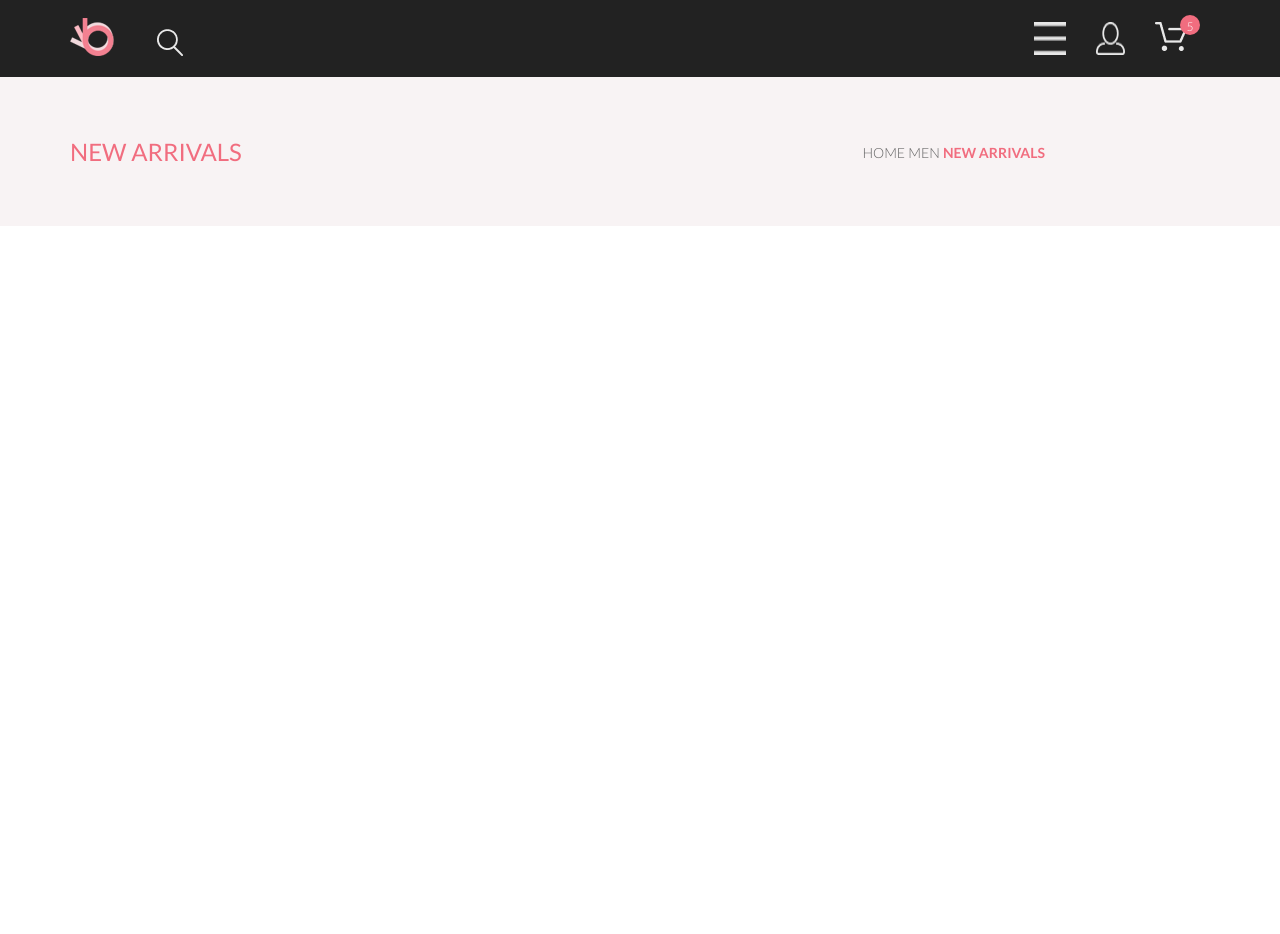
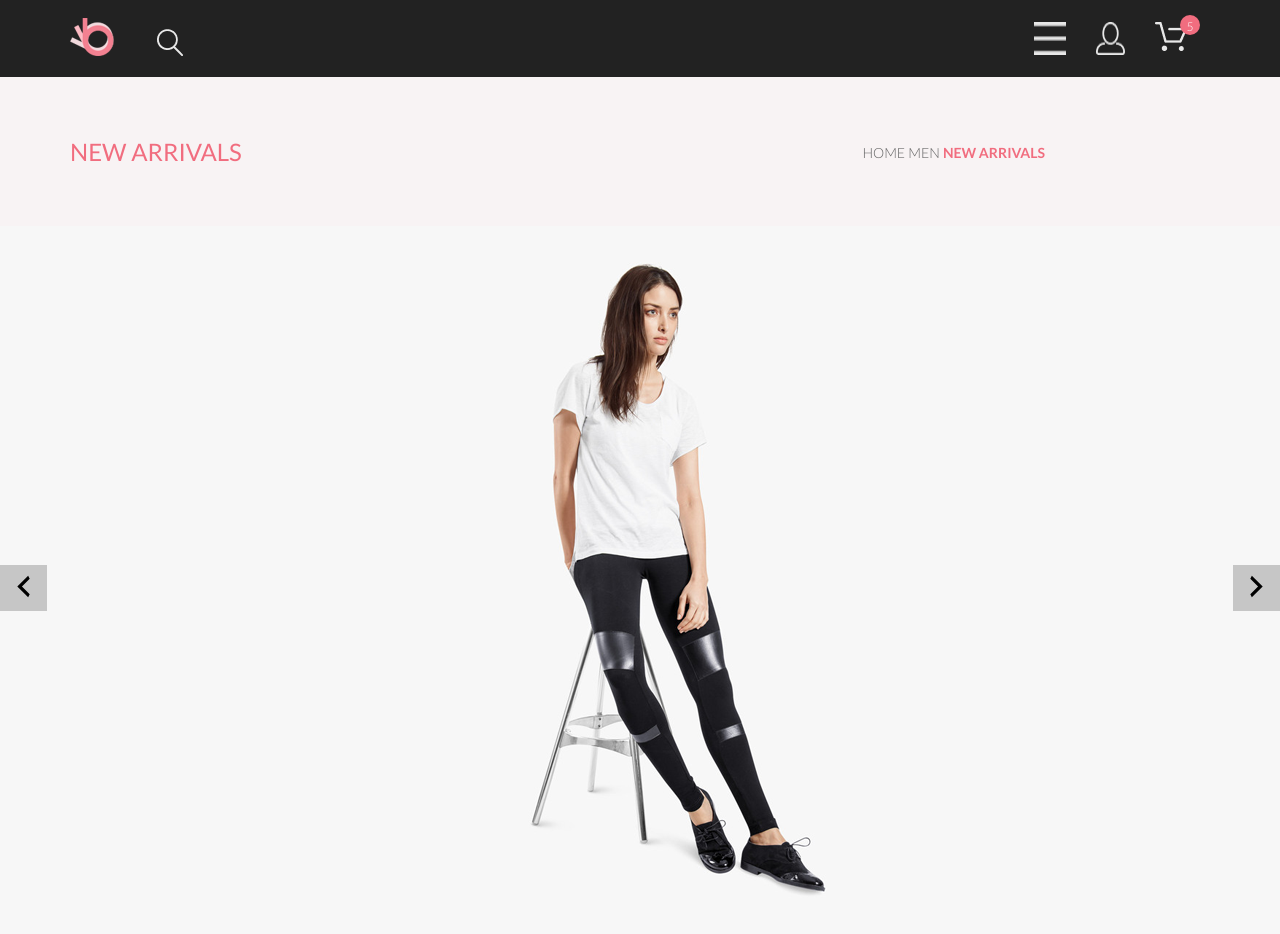
Before and after one commit to dmNikulin/up_html_css, a plain HTML site: page catalog.html in a window 1280 px wide. Before the commit the page ends 800 px from the top, so only its background shows below. Drawn offline with Linux system fonts and the light colour scheme.

Commit message:
main-block

```diff
--- a/catalog.html
+++ b/catalog.html
@@ -89,6 +89,18 @@
             </div>
         </div>
 
+        <section class="main">
+            <div class="gallery-carousel">
+                <div class="gallery-carousel__back"><svg width="13" height="23" viewBox="0 0 13 23" fill="none" xmlns="http://www.w3.org/2000/svg">
+                    <path class="gallery-carousel__icon-back" d="M12.6998 3.7499L4.9498 11.4999L12.6998 19.2499L11.1498 22.3499L0.299805 11.4999L11.1498 0.649902L12.6998 3.7499Z" fill="none"/>
+                    </svg></div>
+                <img src="img/womanFirstblock.png" alt="#" class="gallery-carousel__image">
+                <div class="gallery-carousel__next"><svg width="13" height="23" viewBox="0 0 13 23" fill="none" xmlns="http://www.w3.org/2000/svg">
+                    <path class="gallery-carousel__icon-next" d="M0.299805 19.2499L8.0498 11.4999L0.299805 3.7499L1.8498 0.649902L12.6998 11.4999L1.8498 22.3499L0.299805 19.2499Z" fill="none"/>
+                    </svg></div>
+            </div>
+        </section>
+
 
         <script src="scripts/script.js"></script>
 </body>
--- a/styles/catalog-style.scss
+++ b/styles/catalog-style.scss
@@ -165,3 +165,37 @@ img {
     line-height: 17px;
     color: #6F6E6E;
 }
+
+.main {
+    background: #F7F7F7;
+    width: 100%;
+    height: 770px;
+}
+
+.gallery-carousel {
+    position: absolute;
+    width: 100%;
+    display: flex;
+    justify-content: space-between;
+    align-items: center;
+    &__back {
+        padding: 10.4px 17px;
+        background-color: #c6c6c6;
+    }
+    &__next {
+        padding: 10.4px 17px;
+        background-color: #c6c6c6;
+    }
+    &__icon-back {
+        fill: black;
+    }
+    &__icon-back:hover {
+        fill: $accentColor;
+    }
+    &__icon-next {
+        fill: black;
+    }
+    &__icon-next:hover {
+        fill: $accentColor;
+    }
+}
```
Also changed, not shown: img/womanFirstblock.png (added), styles/catalog-style.css, 1 other file.
